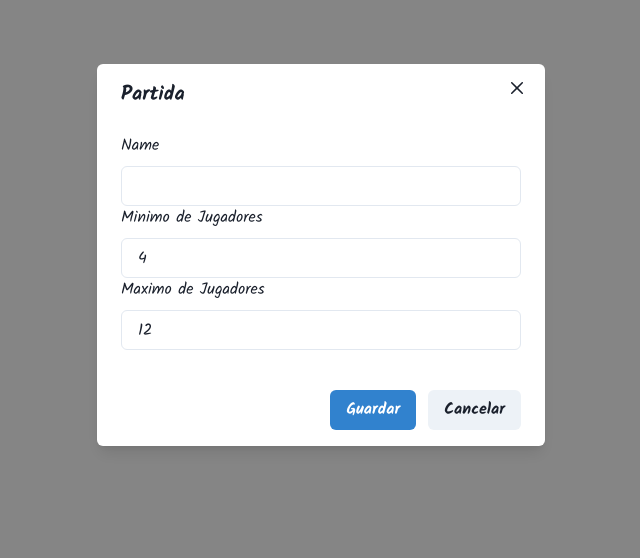
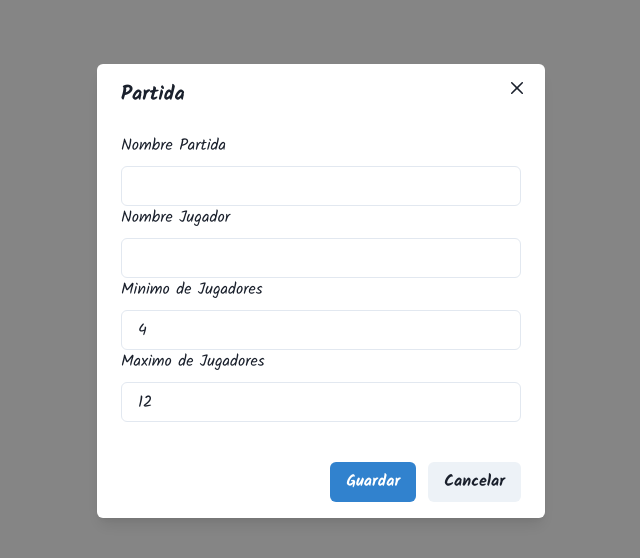
Before and after one commit to ing-soft-1-swifties/la-cosa-front, a Next.js app in the folder next/: page / in a window 1280 px wide. Both pictures are taken after a click on the button "Crear Partida". Shown: the top 558 px of the page, without its empty margins (319-959 px from the left). Built offline with nearby package versions, Linux system fonts and the light colour scheme.

Commit message:
Nombre Partida

```diff
--- a/next/src/components/modalCrearPartida.tsx
+++ b/next/src/components/modalCrearPartida.tsx
@@ -26,7 +26,11 @@ const formSchema = Yup.object({
     .required("Este campo es requerido")
     .min(4, "La cantidad minima de jugadores debe ser 4")
     .max(12, "La cantidad maxima de jugares deber ser 12"),
-  name: Yup.string()
+  nombreJugador: Yup.string()
+    .required("Este campo es requerido")
+    .max(50, "La cantidad maxima de caracteres es 50")
+    .min(3, "La cantidad minima de caracteres es 3"),
+  nombrePartida: Yup.string()
     .required("Este campo es requerido")
     .max(50, "La cantidad maxima de caracteres es 50")
     .min(3, "La cantidad minima de caracteres es 3"),
@@ -36,6 +40,7 @@ const enviarDatosServ = async (values: {
   minPlayers: any;
   maxPlayers: any;
   name: any;
+  namePartida: any;
 }) => {
   try {
     const response = await fetch("http://localhost:3000", {
@@ -46,6 +51,7 @@ const enviarDatosServ = async (values: {
       },
       body: JSON.stringify({
         name: values.name,
+        namePartida: values.namePartida,
         minPlayers: values.minPlayers,
         maxPlayers: values.maxPlayers,
       }),
@@ -83,7 +89,12 @@ function ModalCrearPartida() {
           <ModalCloseButton />
           <ModalBody pb={6}>
             <Formik
-              initialValues={{ minPlayers: 4, maxPlayers: 12, name: "" }}
+              initialValues={{
+                minPlayers: 4,
+                maxPlayers: 12,
+                name: "",
+                namePartida: "",
+              }}
               onSubmit={(values) => {
                 console.log(values); //valores del formulario
                 enviarDatosServ(values); //envia los datos a la api
@@ -94,11 +105,26 @@ function ModalCrearPartida() {
               {({ errors, touched, handleSubmit }) => {
                 return (
                   <form onSubmit={handleSubmit}>
+                    {/* input de name Partida */}
+                    <FormControl
+                      isInvalid={!!errors.namePartida && touched.namePartida} //hubo error y el campo fue tocado
+                    >
+                      <FormLabel htmlFor="namePartida">
+                        Nombre Partida{" "}
+                      </FormLabel>
+                      <Field
+                        as={Input}
+                        name="namePartida"
+                        type="text"
+                        id="namePartida"
+                      />
+                      <FormErrorMessage>{errors.namePartida}</FormErrorMessage>
+                    </FormControl>
                     {/* input name jugador  */}
                     <FormControl
                       isInvalid={!!errors.name && touched.name} //hubo error y el campo fue tocado
                     >
-                      <FormLabel htmlFor="name">Name </FormLabel>
+                      <FormLabel htmlFor="name">Nombre Jugador </FormLabel>
                       <Field as={Input} name="name" type="text" id="name" />
                       <FormErrorMessage>{errors.name}</FormErrorMessage>
                     </FormControl>
```
Also changed, not shown: 2 other files (tests, documents, lock files or other folders).
